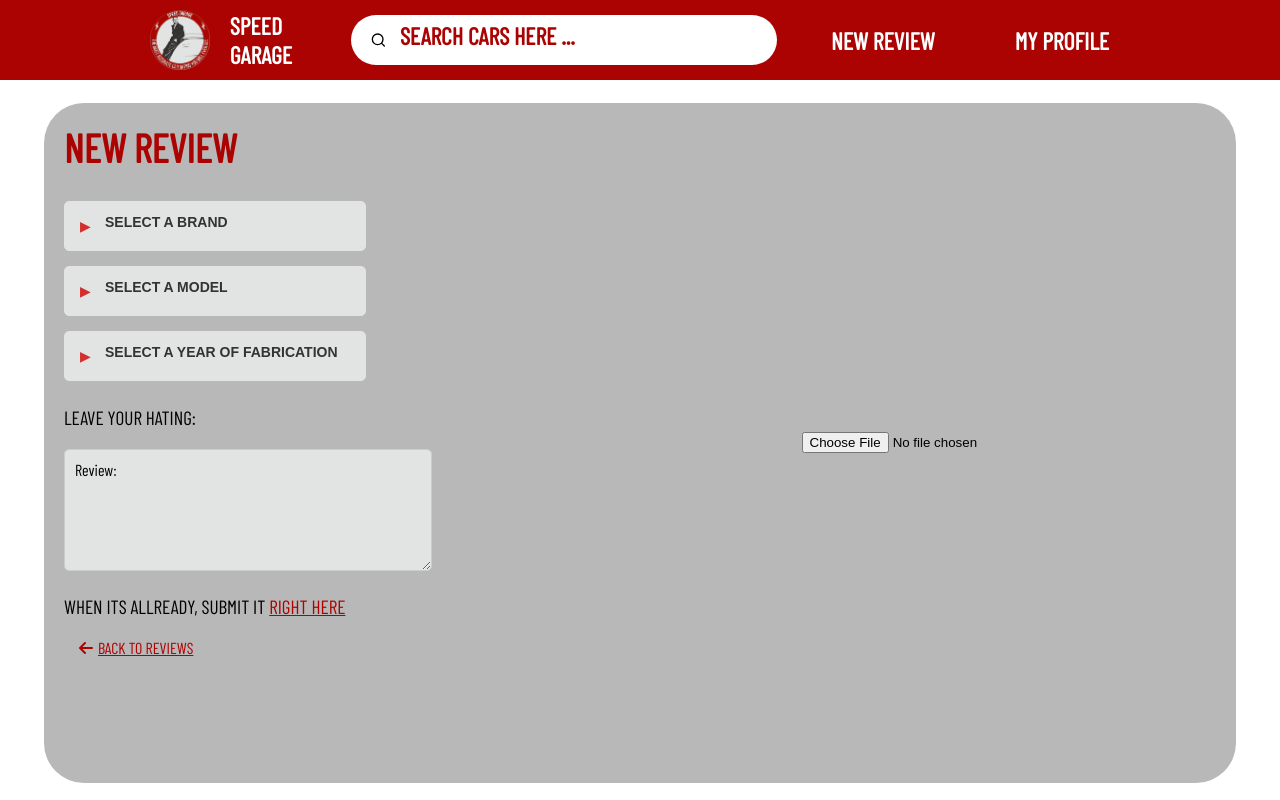
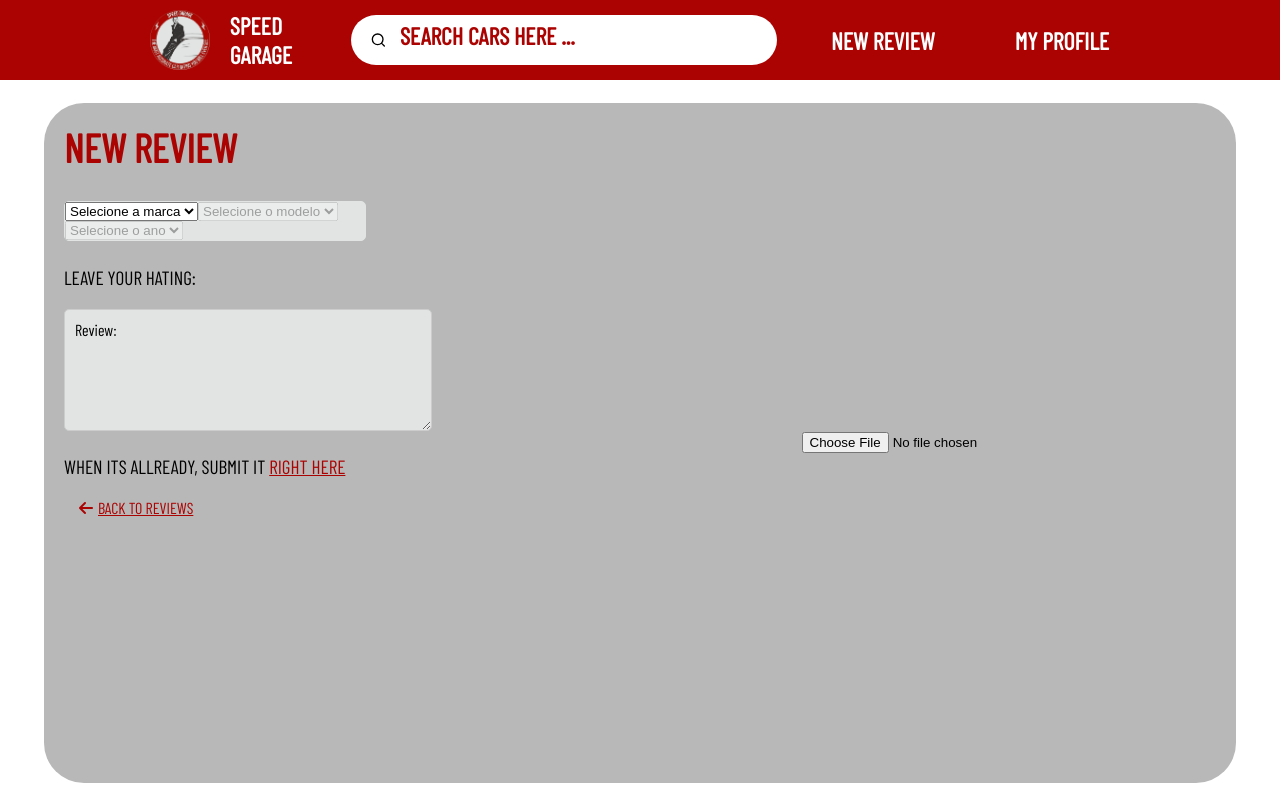
Before and after one commit to leonardo-vargas-de-paula/front-end-speed-garage, an Angular app: page /newreview in a window 1280 px wide. Built offline with nearby package versions, Linux system fonts and the light colour scheme.

Commit message:
feat: adiciona link basico com a api

```diff
--- a/src/app/new-review/new-review.component.html
+++ b/src/app/new-review/new-review.component.html
@@ -4,24 +4,23 @@
     <div class="content">
       <h1>NEW REVIEW</h1>
       <div class="custom-select-container">
-        <span class="custom-arrow">&#9654;</span>
-        <select class="styled-select">
-          <option selected disabled>SELECT A BRAND</option>
-          <option value="brand1">Brand 1</option>
+        <select (change)="onMarcaChange($event)">
+          <option value="" disabled selected>Selecione a marca</option>
+          <option *ngFor="let marca of marcas" [value]="marca">
+            {{ marca }}
+          </option>
         </select>
-      </div>
-      <div class="custom-select-container">
-        <span class="custom-arrow">&#9654;</span>
-        <select class="styled-select">
-          <option selected disabled>SELECT A MODEL</option>
-          <option value="brand1">Brand 1</option>
+
+        <select (change)="onModeloChange($event)" [disabled]="!selectedMarca">
+          <option value="" disabled selected>Selecione o modelo</option>
+          <option *ngFor="let modelo of modelos" [value]="modelo">
+            {{ modelo }}
+          </option>
         </select>
-      </div>
-      <div class="custom-select-container">
-        <span class="custom-arrow">&#9654;</span>
-        <select class="styled-select">
-          <option selected disabled>SELECT A YEAR OF FABRICATION</option>
-          <option value="brand1">Brand 1</option>
+
+        <select (change)="onAnoChange($event)" [disabled]="!selectedModelo">
+          <option value="" disabled selected>Selecione o ano</option>
+          <option *ngFor="let ano of anos" [value]="ano">{{ ano }}</option>
         </select>
       </div>
       <div class="containerText">
--- a/src/app/new-review/new-review.component.ts
+++ b/src/app/new-review/new-review.component.ts
@@ -1,23 +1,43 @@
-import { Component, signal,  WritableSignal } from '@angular/core';
+import { Component, signal, WritableSignal } from '@angular/core';
 import { HeaderComponent } from "../shared/header/header.component";
 import { ActivatedRoute, Router } from '@angular/router';
+import { Carro } from '../models/carro.model';
+import { CarroService } from '../services/carro-service.service';
+import { CommonModule } from '@angular/common';
+import { AuthService } from '../auth.service';
 
 @Component({
   selector: 'app-new-review',
-  imports: [HeaderComponent],
+  imports: [HeaderComponent, CommonModule],
   templateUrl: './new-review.component.html',
   styleUrl: './new-review.component.css'
 })
+
+
 export class NewReviewComponent {
   constructor(
     private route: ActivatedRoute,
-    private router: Router
+    private router: Router,
+    private carroService: CarroService,
+    private authService: AuthService
   ) { }
+
+  carros: Carro[] = [];
+  selectedCarro?: Carro
+  marcas: string[] = [];
+  modelos: string[] = [];
+  anos: number[] = [];
+
+  selectedMarca: string | null = null;
+  selectedModelo: string | null = null;
+  selectedAno: number | null = null;
+
+
   voltarHome() {
     this.router.navigate(['/home']);
   }
 
-    imagePreview: WritableSignal<string | null> = signal(null);
+  imagePreview: WritableSignal<string | null> = signal(null);
 
   onFileSelected(event: Event): void {
     const input = event.target as HTMLInputElement;
@@ -25,17 +45,68 @@ export class NewReviewComponent {
     if (input.files && input.files.length > 0) {
       const file = input.files[0];
       const reader = new FileReader();
-
-      // Quando o arquivo for lido, o evento onload é disparado.
       reader.onload = () => {
-        // 2. Usamos o método .set() para atualizar o valor do signal.
-        //    O resultado da leitura (reader.result) é uma string base64.
         this.imagePreview.set(reader.result as string);
       };
-
-      // Inicia a leitura do arquivo, convertendo-o para uma Data URL.
       reader.readAsDataURL(file);
     }
   }
 
+  ngOnInit(): void {
+    const token = this.authService.getToken();
+    if (!token) {
+      console.error('Token não encontrado, usuário não autenticado.');
+      return; // ou redireciona para login, etc.
+    }
+
+    this.carroService.getMarcas(token).subscribe({
+      next: data => this.marcas = data,
+      error: err => console.error('Erro ao carregar marcas:', err)
+    });
+  }
+
+  onMarcaChange(event: Event) {
+    const selectElement = event.target as HTMLSelectElement;
+    const marcaSelecionada = selectElement.value;
+
+    this.selectedMarca = marcaSelecionada;
+    this.selectedModelo = null;
+    this.selectedAno = null;
+    this.modelos = [];
+    this.anos = [];
+
+    const token = this.authService.getToken();
+    if (token) {
+      this.carroService.getModelos(marcaSelecionada, token).subscribe({
+        next: data => this.modelos = data,
+        error: err => console.error('Erro ao carregar modelos:', err)
+      });
+    }
+  }
+
+  onModeloChange(event: Event) {
+    const selectElement = event.target as HTMLSelectElement;
+    const modeloSelecionado = selectElement.value;
+
+    if (!this.selectedMarca) return;
+
+    this.selectedModelo = modeloSelecionado;
+    this.selectedAno = null;
+    this.anos = [];
+
+    const token = this.authService.getToken();
+    if (token) {
+      this.carroService.getAnos(this.selectedMarca, modeloSelecionado, token).subscribe({
+        next: data => this.anos = data,
+        error: err => console.error('Erro ao carregar anos:', err)
+      });
+    }
+  }
+
+  onAnoChange(event: Event) {
+    const selectElement = event.target as HTMLSelectElement;
+    const anoSelecionado = +selectElement.value;
+
+    this.selectedAno = isNaN(anoSelecionado) ? null : anoSelecionado;
+  }
 }
--- a/src/app/review.service.ts
+++ b/src/app/review.service.ts
@@ -46,10 +46,6 @@ export class ReviewService {
       'Authorization': `Bearer ${token}`
     });
 
-  console.log('Token:', token); // Verifique se o token está sendo passado corretamente
-  console.log('Headers:', headers); // Verifique os headers
-  console.log('API URL:', `${this.apiUrl}?my=true/`); // Verifique a URL da API
-
     return this.http.get<ReviewResponse>(`${this.apiUrl}?my=true`, { headers });
   }
 }
--- /dev/null
+++ b/src/app/services/carro-service.service.ts
@@ -0,0 +1,48 @@
+import { HttpClient, HttpHeaders } from '@angular/common/http';
+import { Injectable } from '@angular/core';
+import { Observable } from 'rxjs';
+import { Carro } from '../models/carro.model';
+import { AuthService } from '../auth.service';
+
+
+export interface CarroResponse {
+  count: number;
+  next: string | null;
+  previous: string | null;
+  results: Carro[];
+}
+
+@Injectable({ providedIn: 'root' })
+export class CarroService {
+  private apiUrl = 'http://127.0.0.1:8000/api/cars/';
+
+  constructor(private http: HttpClient) {}
+
+  getCarros(token: string): Observable<CarroResponse> {
+    const headers = new HttpHeaders({
+      'Authorization': `Bearer ${token}`
+    });
+    return this.http.get<CarroResponse>(this.apiUrl, { headers });
+  }
+
+  getMarcas(token: string): Observable<string[]> {
+  const headers = new HttpHeaders({
+    'Authorization': `Bearer ${token}`
+  });
+  return this.http.get<string[]>(`${this.apiUrl}marcas/`, { headers });
+}
+
+getModelos(marca: string, token: string): Observable<string[]> {
+  const headers = new HttpHeaders({
+    'Authorization': `Bearer ${token}`
+  });
+  return this.http.get<string[]>(`${this.apiUrl}modelos/?marca=${marca}`, { headers });
+}
+
+getAnos(marca: string, modelo: string, token: string): Observable<number[]> {
+  const headers = new HttpHeaders({
+    'Authorization': `Bearer ${token}`
+  });
+  return this.http.get<number[]>(`${this.apiUrl}anos/?marca=${marca}&modelo=${modelo}`, { headers });
+}
+}
```
Also changed, not shown: src/app/models/carro.model.ts (added, +7 -0 lines), 1 other file (tests, documents, lock files or other folders). Lines whose indentation alone changed are shown as unchanged.
